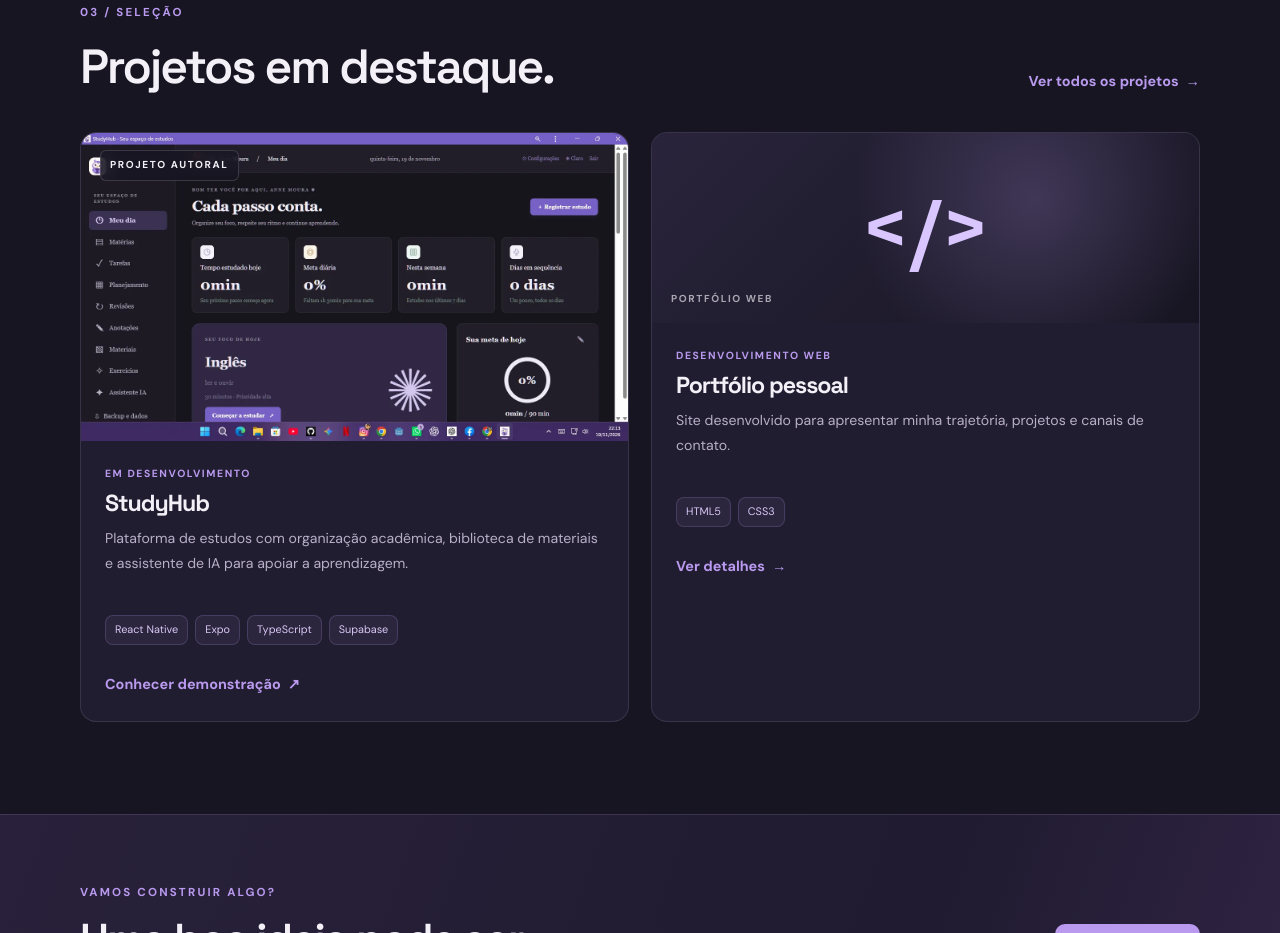
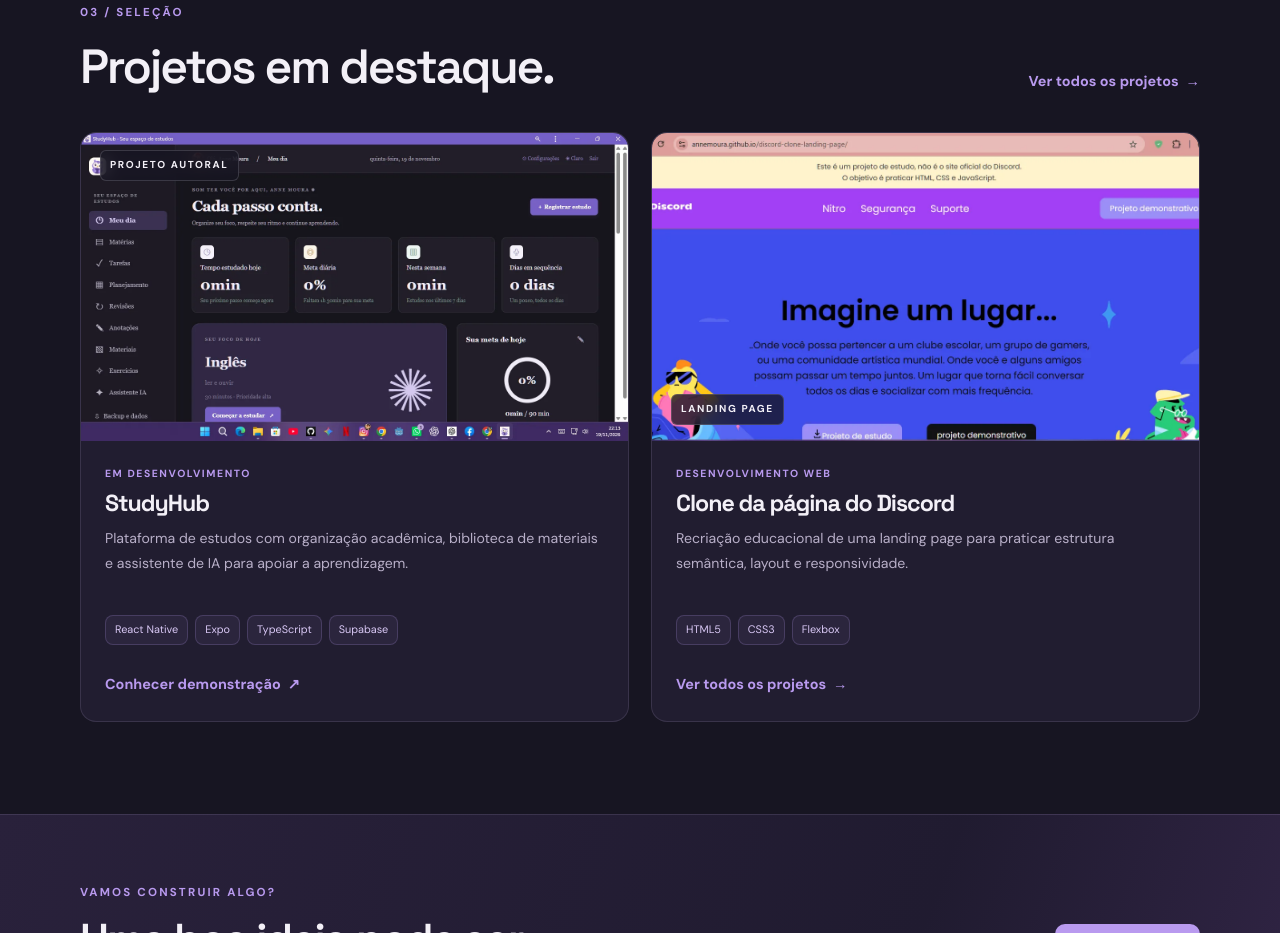
Before and after one commit to annemoura/portfolio-pessoal, a plain HTML site: page index.html in a window 1280 px wide. Shown: the part 2055-2988 px from the top of the page. Drawn offline with Linux system fonts and the light colour scheme.

Commit message:
feat: show real project screenshots on homepage

```diff
--- a/index.html
+++ b/index.html
@@ -90,8 +90,8 @@
           <div class="project-content"><p class="project-kicker">EM DESENVOLVIMENTO</p><h3>StudyHub</h3><p>Plataforma de estudos com organização acadêmica, biblioteca de materiais e assistente de IA para apoiar a aprendizagem.</p><div class="tag-list"><span>React Native</span><span>Expo</span><span>TypeScript</span><span>Supabase</span></div><a class="text-link" href="https://studyhub-sand-psi.vercel.app/login" target="_blank" rel="noopener noreferrer">Conhecer demonstração <span aria-hidden="true">↗</span></a></div>
         </article>
         <article class="project-card">
-          <div class="project-art art-web"><span class="code-symbol">&lt;/&gt;</span><span class="art-caption">PORTFÓLIO WEB</span></div>
-          <div class="project-content"><p class="project-kicker">DESENVOLVIMENTO WEB</p><h3>Portfólio pessoal</h3><p>Site desenvolvido para apresentar minha trajetória, projetos e canais de contato.</p><div class="tag-list"><span>HTML5</span><span>CSS3</span></div><a class="text-link" href="projetos.html">Ver detalhes <span aria-hidden="true">→</span></a></div>
+          <div class="project-art project-image"><img src="assets/images/discord-landing.webp" alt="Captura da landing page demonstrativa inspirada no Discord" loading="lazy"><span class="art-caption">LANDING PAGE</span></div>
+          <div class="project-content"><p class="project-kicker">DESENVOLVIMENTO WEB</p><h3>Clone da página do Discord</h3><p>Recriação educacional de uma landing page para praticar estrutura semântica, layout e responsividade.</p><div class="tag-list"><span>HTML5</span><span>CSS3</span><span>Flexbox</span></div><a class="text-link" href="projetos.html">Ver todos os projetos <span aria-hidden="true">→</span></a></div>
         </article>
       </div>
     </section>
```
